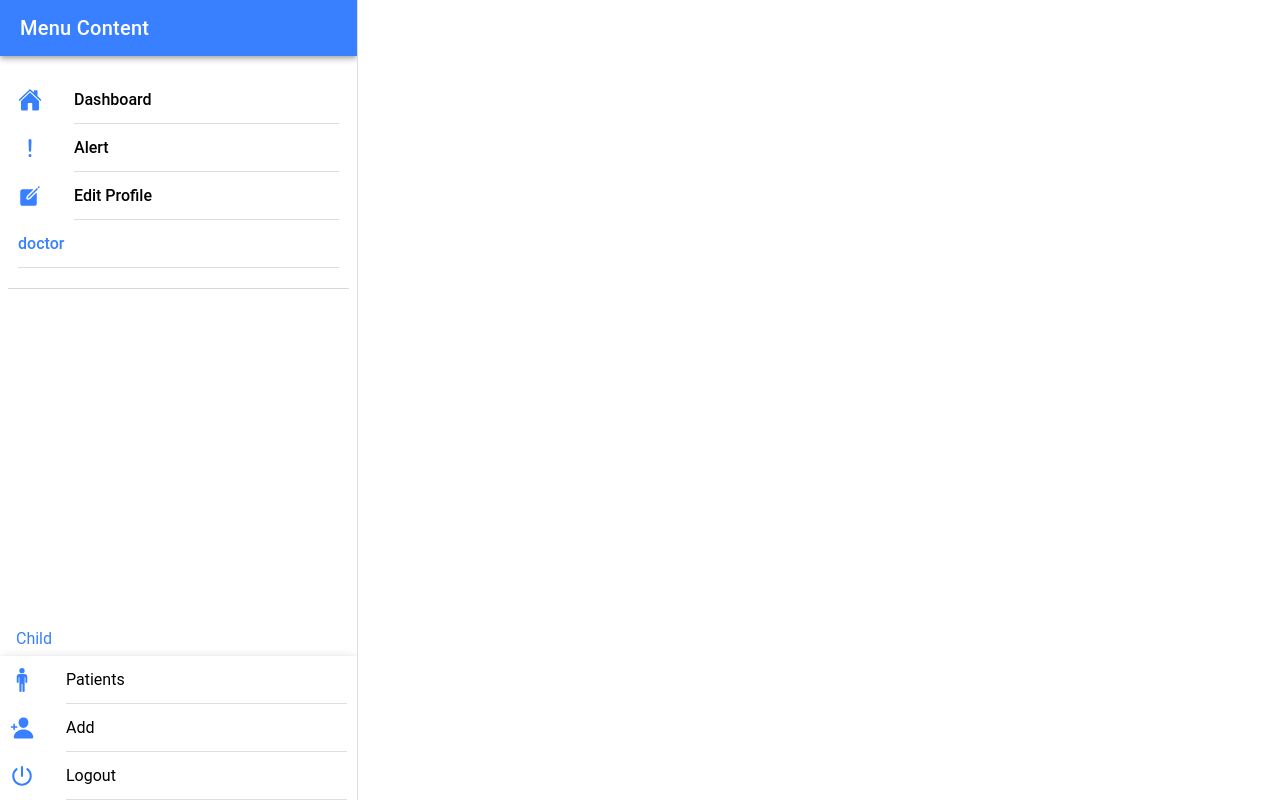
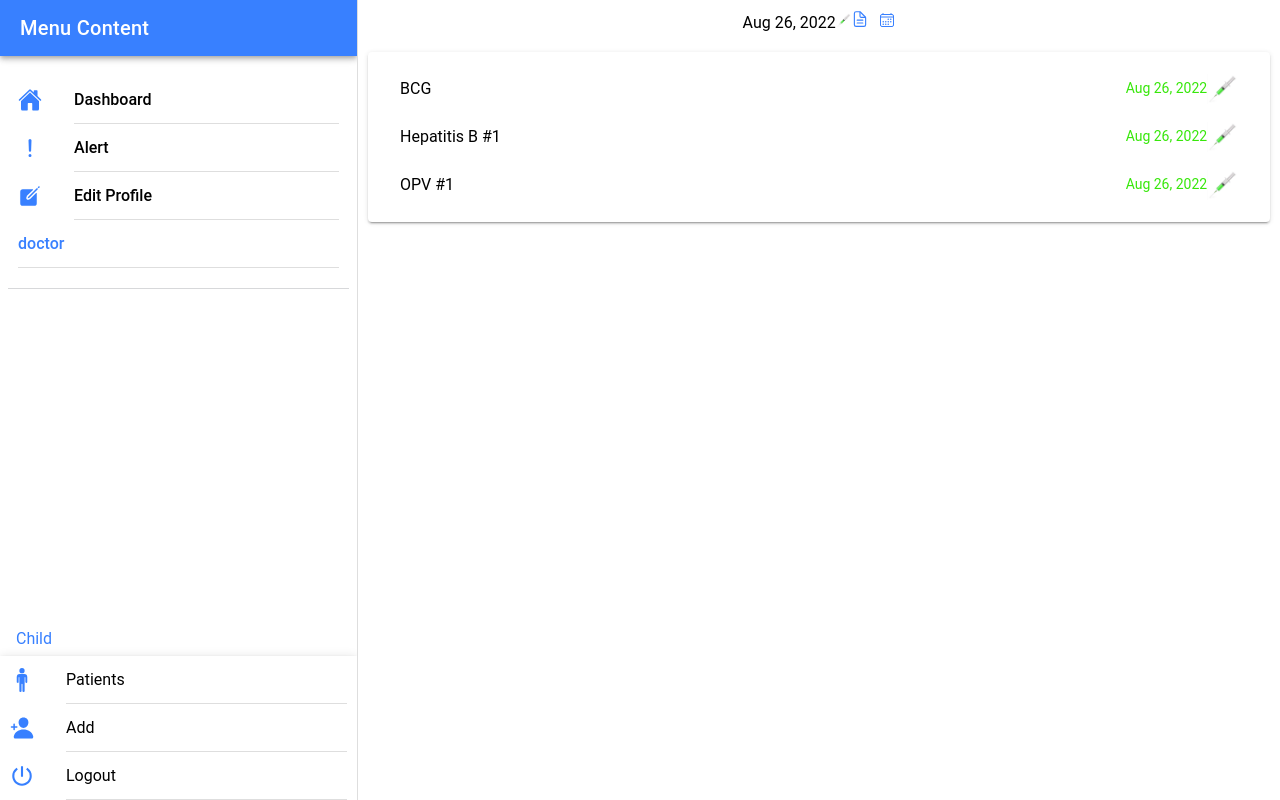
Before and after one commit to thezeeshanasghar/VacDocIReact, a React (Vite) app: page /members/child/vaccine/1 in a window 1280 px wide. Built offline with nearby package versions, Linux system fonts and the light colour scheme.

Commit message:
api done for add patient

```diff
--- a/src/components/patient/PatientCard.tsx
+++ b/src/components/patient/PatientCard.tsx
@@ -88,6 +88,8 @@ const PatientCard = () => {
           fill="outline"
           size="small"
           className="action-button"
+          routerLink="/members/child/vaccine/9011"
+          routerDirection="forward"
         >
           Vaccine
         </IonButton>
--- /dev/null
+++ b/src/pages/patient/vaccination/VaccinationCard.tsx
@@ -0,0 +1,117 @@
+import React from "react";
+import {
+  IonGrid,
+  IonRow,
+  IonCol,
+  IonCard,
+  IonCardContent,
+  IonItem,
+  IonLabel,
+  IonImg,
+  IonIcon,
+  IonPage,
+} from "@ionic/react";
+import { calendarOutline, documentTextOutline } from "ionicons/icons";
+import syringImage from "../../../assets/injectionFilled.png";
+const VaccinationCard: React.FC = () => {
+  return (
+    <IonPage>
+        <div className="ng-star-inserted">
+          <IonGrid className="md hydrated">
+            <IonRow className="md hydrated">
+              <IonCol style={{ textAlign: "center" }} className="md hydrated">
+                Aug 26, 2022
+                <IonImg
+                  src={syringImage}
+                  style={{ height: "15px", display: "inline-block" }}
+                  className="ng-star-inserted md hydrated"
+                />
+                <IonIcon
+                  color="primary"
+                  icon={documentTextOutline}
+                  size="small"
+                  style={{ marginRight: "10px" }}
+                  className="ng-star-inserted md ion-color ion-color-primary icon-small hydrated"
+                />
+                <IonIcon
+                  color="primary"
+                  icon={calendarOutline}
+                  className="md ion-color ion-color-primary hydrated"
+                  aria-label="calendar"
+                />
+              </IonCol>
+            </IonRow>
+          </IonGrid>
+          <IonCard className="md hydrated">
+            <IonCardContent className="md card-content-md hydrated">
+              <div className="ng-star-inserted">
+                <IonItem
+                  lines="none"
+                  className="item md item-lines-none ion-focusable item-label hydrated"
+                >
+                  <IonLabel className="sc-ion-label-md-h sc-ion-label-md-s md hydrated">
+                    BCG
+                  </IonLabel>
+                  <p
+                    style={{ color: "rgb(55, 231, 10)" }}
+                    className="ng-star-inserted"
+                  >
+                    Aug 26, 2022
+                  </p>
+                  <IonImg
+                    src={syringImage}
+                    style={{ height: "30px" }}
+                    className="ng-star-inserted md hydrated"
+                  />
+                </IonItem>
+              </div>
+              <div className="ng-star-inserted">
+                <IonItem
+                  lines="none"
+                  className="item md item-lines-none ion-focusable item-label hydrated"
+                >
+                  <IonLabel className="sc-ion-label-md-h sc-ion-label-md-s md hydrated">
+                    Hepatitis B #1
+                  </IonLabel>
+                  <p
+                    style={{ color: "rgb(55, 231, 10)" }}
+                    className="ng-star-inserted"
+                  >
+                    Aug 26, 2022
+                  </p>
+                  <IonImg
+                    src={syringImage}
+                    style={{ height: "30px" }}
+                    className="ng-star-inserted md hydrated"
+                  />
+                </IonItem>
+              </div>
+              <div className="ng-star-inserted">
+                <IonItem
+                  lines="none"
+                  className="item md item-lines-none ion-focusable item-label hydrated"
+                >
+                  <IonLabel className="sc-ion-label-md-h sc-ion-label-md-s md hydrated">
+                    OPV #1
+                  </IonLabel>
+                  <p
+                    style={{ color: "rgb(55, 231, 10)" }}
+                    className="ng-star-inserted"
+                  >
+                    Aug 26, 2022
+                  </p>
+                  <IonImg
+                    src={syringImage}
+                    style={{ height: "30px" }}
+                    className="ng-star-inserted md hydrated"
+                  />
+                </IonItem>
+              </div>
+            </IonCardContent>
+          </IonCard>
+        </div>
+    </IonPage>
+  );
+};
+
+export default VaccinationCard;
--- a/src/routes/Routes.tsx
+++ b/src/routes/Routes.tsx
@@ -8,6 +8,7 @@ import AddPatient from "../pages/patient/AddPatient";
 import PatientCardList from "../pages/patient/PatientCardList";
 import EditProfile from "../pages/doctor/EditProfile";
 import UpdatePatient from "../pages/patient/update/UpdatePatient";
+import VaccinationCard from "../pages/patient/vaccination/VaccinationCard";
 
 const Routes: React.FC = () => {
   return (
@@ -18,6 +19,11 @@ const Routes: React.FC = () => {
         <Route exact path="/members/child/add" component={AddPatient} />
         <Route exact path="/members/child" component={PatientCardList} />
         <Route exact path="/members/child/edit/:Id" component={UpdatePatient} />
+        <Route
+          exact
+          path="/members/child/vaccine/:Id"
+          component={VaccinationCard}
+        />
         <Route
           exact
           path="/members/doctor/edit-profile"
```
Also changed, not shown: src/pages/patient/AddPatient.tsx (+123 -65 lines), src/assets/injectionFilled.png (added).
